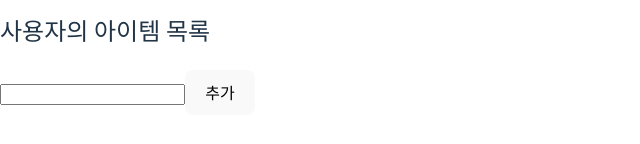
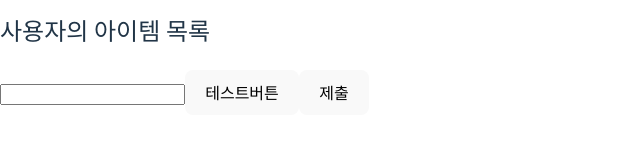
Before and after one commit to johj703/day01, a React (Vite) app: page / in a window 1280 px wide. Shown: the part 440-584 px from the top of the page, without its empty margins (0-640 px from the left). Built offline with nearby package versions, Linux system fonts and the light colour scheme.

Commit message:
버튼 이름 변경 및 버튼 추가

```diff
--- a/src/App.jsx
+++ b/src/App.jsx
@@ -22,7 +22,8 @@
 
       <form onSubmit={addNewItem}>
         <input />
-        <button>추가</button>
+        <button type="button">테스트버튼</button>
+        <button type="submit">제출</button>
       </form>
     </div>
   );
```
